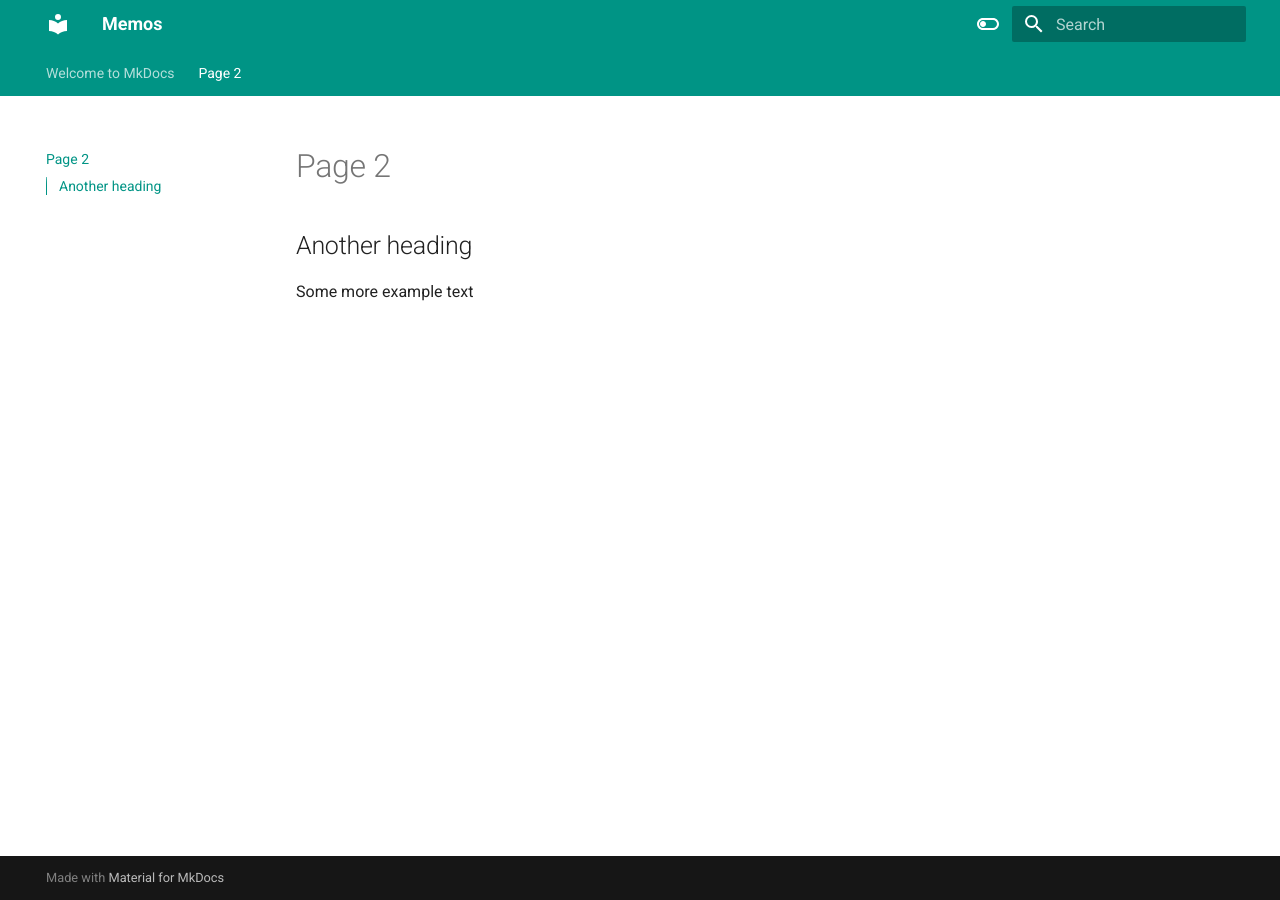
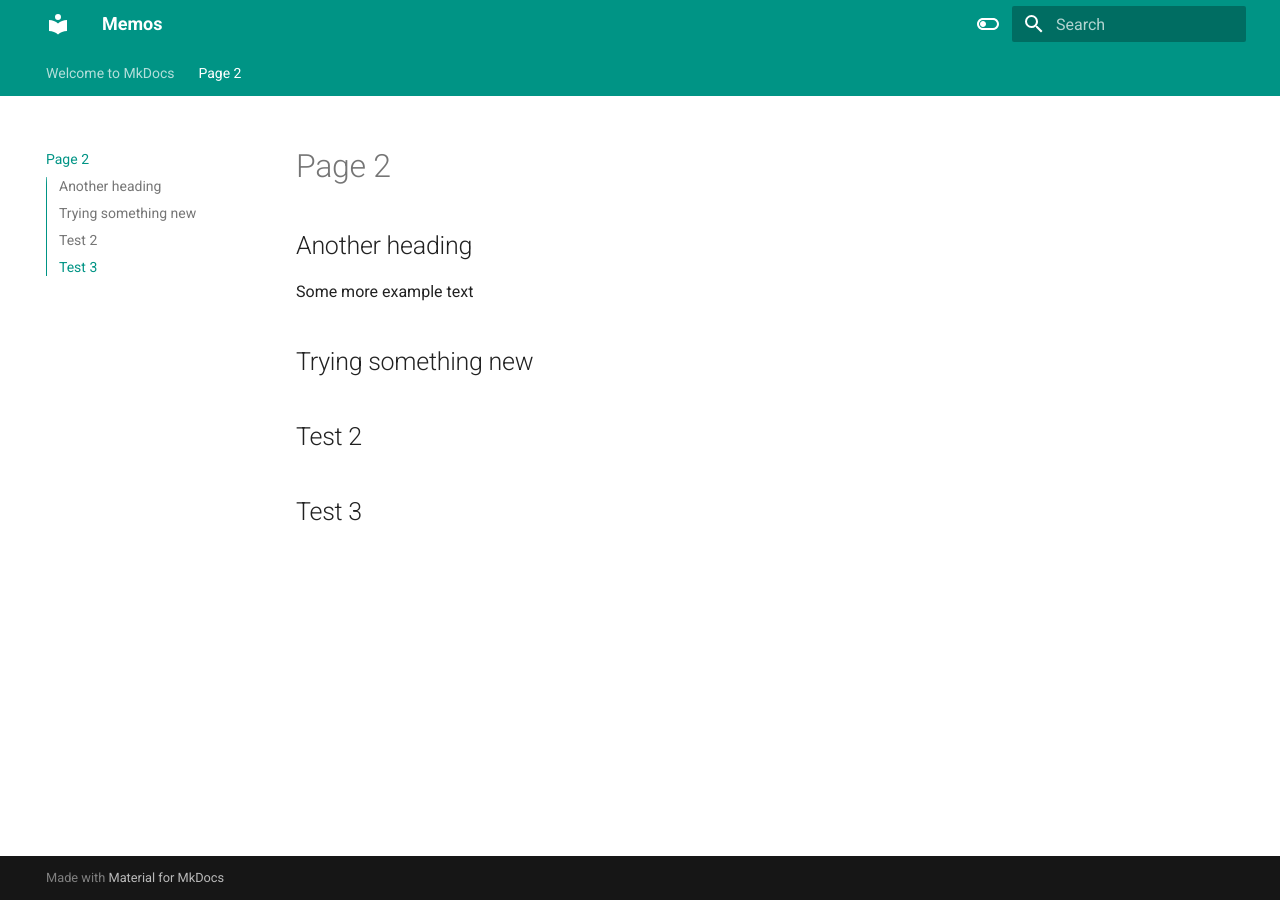
Before and after one commit to AStresser/astresser.github.io, an MkDocs documentation site: the page built from docs/page2.md, in a window 1280 px wide. Built offline with MkDocs 1.6.1 and Material for MkDocs 9.7.7, drawn with Linux system fonts in a browser that asks for light colours.

Commit message:
Trying 2

```diff
--- a/docs/page2.md
+++ b/docs/page2.md
@@ -3,3 +3,9 @@
 ## Another heading
 
 Some more example text
+
+## Trying something new
+
+## Test 2
+
+## Test 3
```
